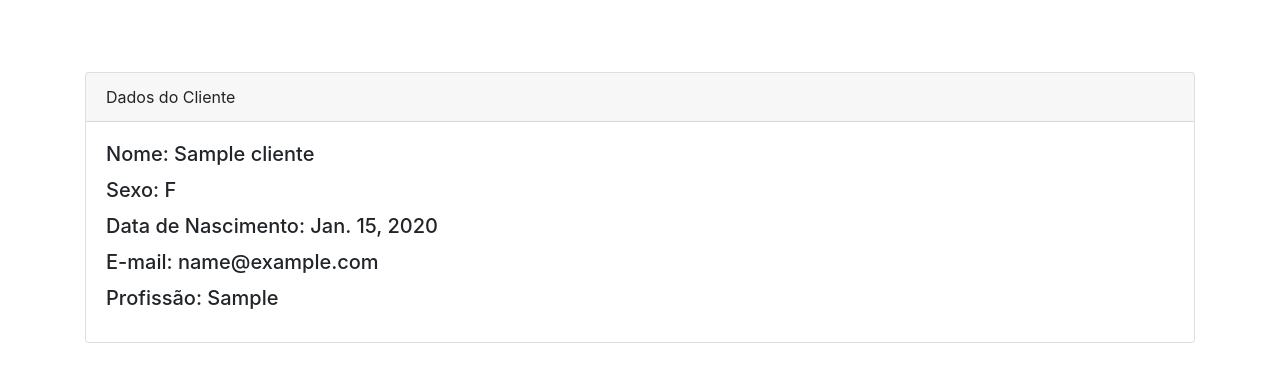
After one commit to VictorHugoLessa/cadastro-clientes-django, a Django app: page /clientes/listar/1 in a window 1280 px wide. The commit adds this page. Shown: the top 382 px of the page. Run offline with Django 3.2, Linux system fonts and the light colour scheme; tables that the repository leaves empty hold one stand-in row (values such as "Sample post"); some libraries are stand-ins or nearby versions.

Commit message:
Exibição e edição de clientes

```diff
--- /dev/null
+++ b/cadastro__clientes/clientes/templates/clientes/lista_cliente.html
@@ -0,0 +1,20 @@
+{% extends 'clientes/base.html' %}
+
+{% block title %}
+    Listagem de Cliente
+{% endblock title%}
+
+{% block content %}
+    <div class="card">
+        <div class="card-header">
+            Dados do Cliente
+        </div>
+        <div class="card-body">
+            <h5 class="card-title">Nome: {{ cliente.nome }}</h5>
+            <h5 class="card-title">Sexo: {{ cliente.sexo }}</h5>
+            <h5 class="card-title">Data de Nascimento: {{ cliente.data_nascimento }}</h5>
+            <h5 class="card-title">E-mail: {{ cliente.email }}</h5>
+            <h5 class="card-title">Profissão: {{ cliente.profissao }}</h5>
+        </div>
+    </div>
+{% endblock content %}
--- a/cadastro__clientes/clientes/urls.py
+++ b/cadastro__clientes/clientes/urls.py
@@ -3,5 +3,7 @@ from .views import *
 
 urlpatterns = [
     path('listar', listar_clientes, name='listar_clientes'),
-    path('cadastrar', inserir_cliente, name='cadastrar_cliente')
+    path('cadastrar', inserir_cliente, name='cadastrar_cliente'),
+    path('listar/<int:id>', listar_cliente_id, name='listar_cliente_id'),
+    path('editar/<int:id>', editar_cliente, name='editar_cliente')
 ]
--- a/cadastro__clientes/clientes/views.py
+++ b/cadastro__clientes/clientes/views.py
@@ -1,3 +1,4 @@
+from django.http import HttpResponse
 from django.shortcuts import render, redirect
 from .models import Cliente
 from .forms import ClienteForm
@@ -16,3 +17,15 @@ def inserir_cliente(request):
     else:
         form = ClienteForm()
     return render(request, 'clientes/form_cliente.html', {'form': form})
+
+def listar_cliente_id(request, id):
+    cliente = Cliente.objects.get(id=id)
+    return render(request, 'clientes/lista_cliente.html', {'cliente': cliente})
+
+def editar_cliente(request, id):
+    cliente = Cliente.objects.get(id=id)
+    form = ClienteForm(request.POST or None, instance=cliente)
+    if form.is_valid():
+        form.save()
+        return redirect('listar_clientes')
+    return render(request, 'clientes/form_cliente.html', {'form': form})
```
Also changed, not shown: cadastro__clientes/clientes/templates/clientes/lista_clientes.html (+7 -1 lines).
